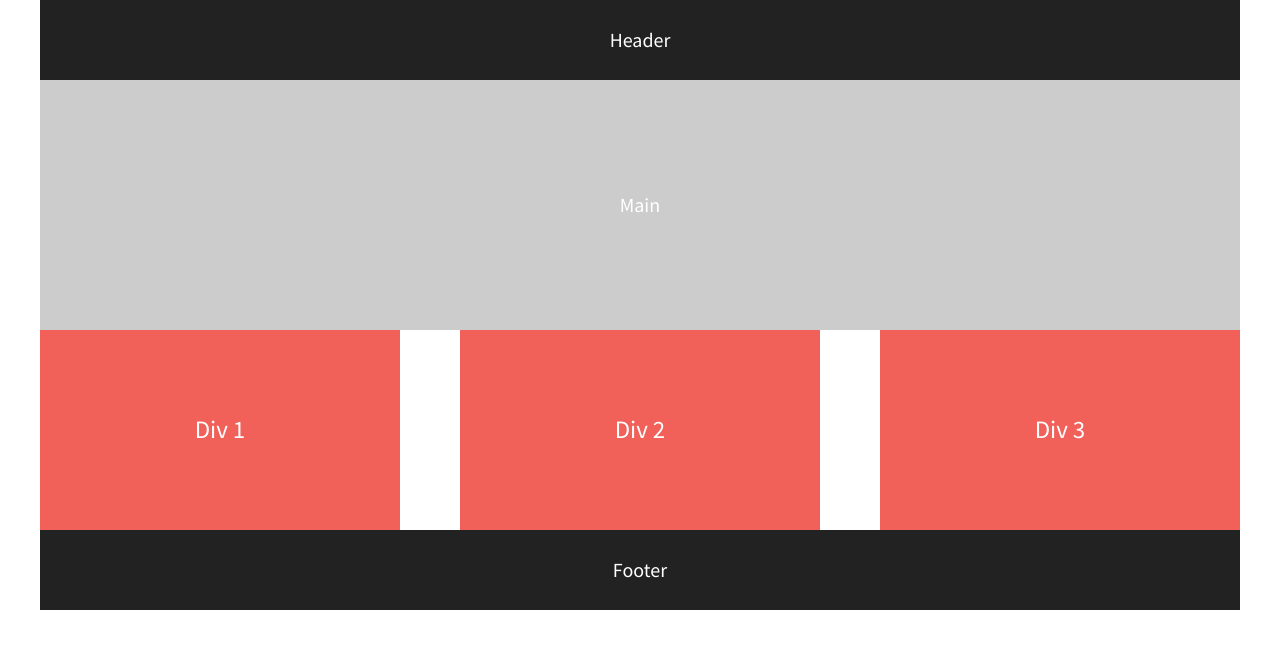
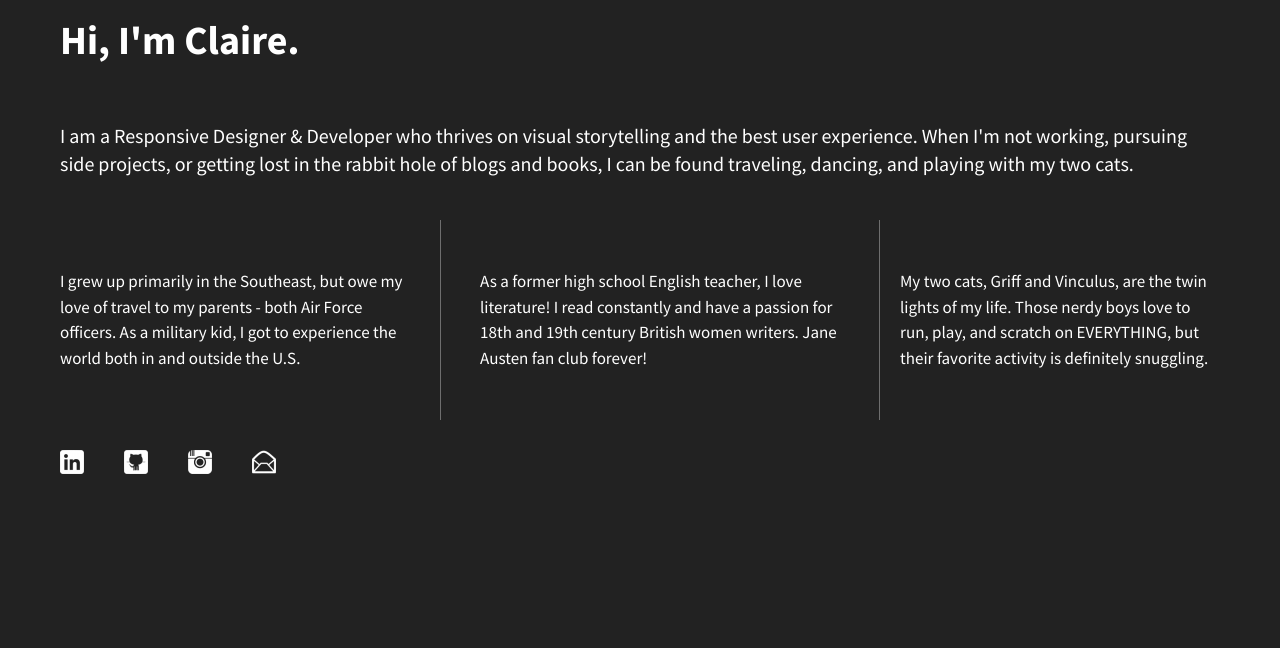
Before and after one commit to claire-thompson/flexbox-layout, a plain HTML site: page index.html in a window 1280 px wide. Drawn offline with nearby package versions, Linux system fonts and the light colour scheme.

Commit message:
Added content and styling

```diff
--- a/css/main.css
+++ b/css/main.css
@@ -96,7 +96,7 @@ textarea {
    ========================================================================== */
 
 html {
-  background-color: #fff;
+  background-color: #222;
   height: 100%;
   width: 100%;
 }
@@ -117,8 +117,8 @@ footer {
 }
 
 main {
-  background-color: #ccc;
-  height: 250px;
+  background-color: #222;
+  height: 140px;
   width: 100%;
 }
 
@@ -139,13 +139,8 @@ main {
   align-items: center;
   color: #fff;
   line-height: 1.5em;
-  font-size: 1.25em;
+  font-size: 0.85em;
   height: 200px;
-}
-
-.wrapper span {
-  font-family: 'Lora', sans-serif;
-  font-size: 1.3em;
 }
 
 .flex-container {
@@ -162,12 +157,53 @@ main {
   color: #fff;
   line-height: 1.5em;
   font-size: 1.6em;
-  background-color: #f16059;
+  background-color: #222;
   width: 30%;
   height: 400px;
   display: flex;
   justify-content: center;
   align-items: center;
+}
+
+/****** HEADER ******/
+
+.flex-container header {
+    justify-content: left;
+    padding: 0 20px;
+}
+
+/***** MAIN *****/
+
+main p {
+    padding: 20px;
+}
+
+/***** COLUMNS *****/
+
+#div-1,
+#div-2,
+#div-3 p {
+    padding: 0 20px;
+}
+
+#div-1 {
+    border-right: rgb(110, 110, 110) 1px solid;
+}
+
+#div-3 {
+    border-left: rgb(110, 110, 110) 1px solid;
+}
+
+/***** FOOTER *****/
+
+.flex-container footer {
+    justify-content: left;
+}
+
+footer img {
+    height: 24px;
+    width: 24px;
+    padding: 0 20px;
 }
 
 /* ==========================================================================
--- a/index.html
+++ b/index.html
@@ -22,18 +22,27 @@
 
         <!-- Add your site or application content here -->
         <section class="flex-container">
-            <header>Header</header>
-            <main>Main</main>
+            <header>
+                <h1>Hi, I'm Claire.</h1>
+            </header>
+            <main>
+                <p>I am a <span>Responsive Designer & Developer</span> who thrives on visual storytelling and the best user experience. When I'm not working, pursuing side projects, or getting lost in the rabbit hole of blogs and books, I can be found traveling, dancing, and playing with my two cats.</p>
+            </main>
             <div id="div-1" class="flex-items">
-                Div 1
+                <p>I grew up primarily in the Southeast, but owe my love of travel to my parents - both Air Force officers. As a military kid, I got to experience the world both in and outside the U.S.</p>
             </div>
             <div id="div-2" class="flex-items">
-                Div 2
+                <p>As a former high school English teacher, I love literature! I read constantly and have a passion for 18th and 19th century British women writers. Jane Austen fan club forever!</p>
             </div>
             <div id="div-3" class="flex-items">
-                Div 3
+                <p>My two cats, Griff and Vinculus, are the twin lights of my life. Those nerdy boys love to run, play, and scratch on EVERYTHING, but their favorite activity is definitely snuggling.</p>
             </div>
-            <footer>Footer</footer>
+            <footer>
+                <a href="https://www.linkedin.com/in/claireethompson/"><img src="img/linkedin.png" alt="LinkedIn"></a>
+                <a href="https://github.com/claire-thompson"><img src="img/github.png" alt="GitHub"></a>
+                <a href="https://www.instagram.com/poeticretellings/"><img src="img/instagram.png" alt="Instagram"></a>
+                <a href="mailto:e.claire.thompson@gmail.com"><img src="img/email.png" alt="Email"></a>
+            </footer>
         </section>
 
         <script src="https://ajax.googleapis.com/ajax/libs/jquery/1.11.3/jquery.min.js"></script>
```
Also changed, not shown: img/email.png (added), img/github.png (added), img/instagram.png (added), img/linkedin.png (added).
